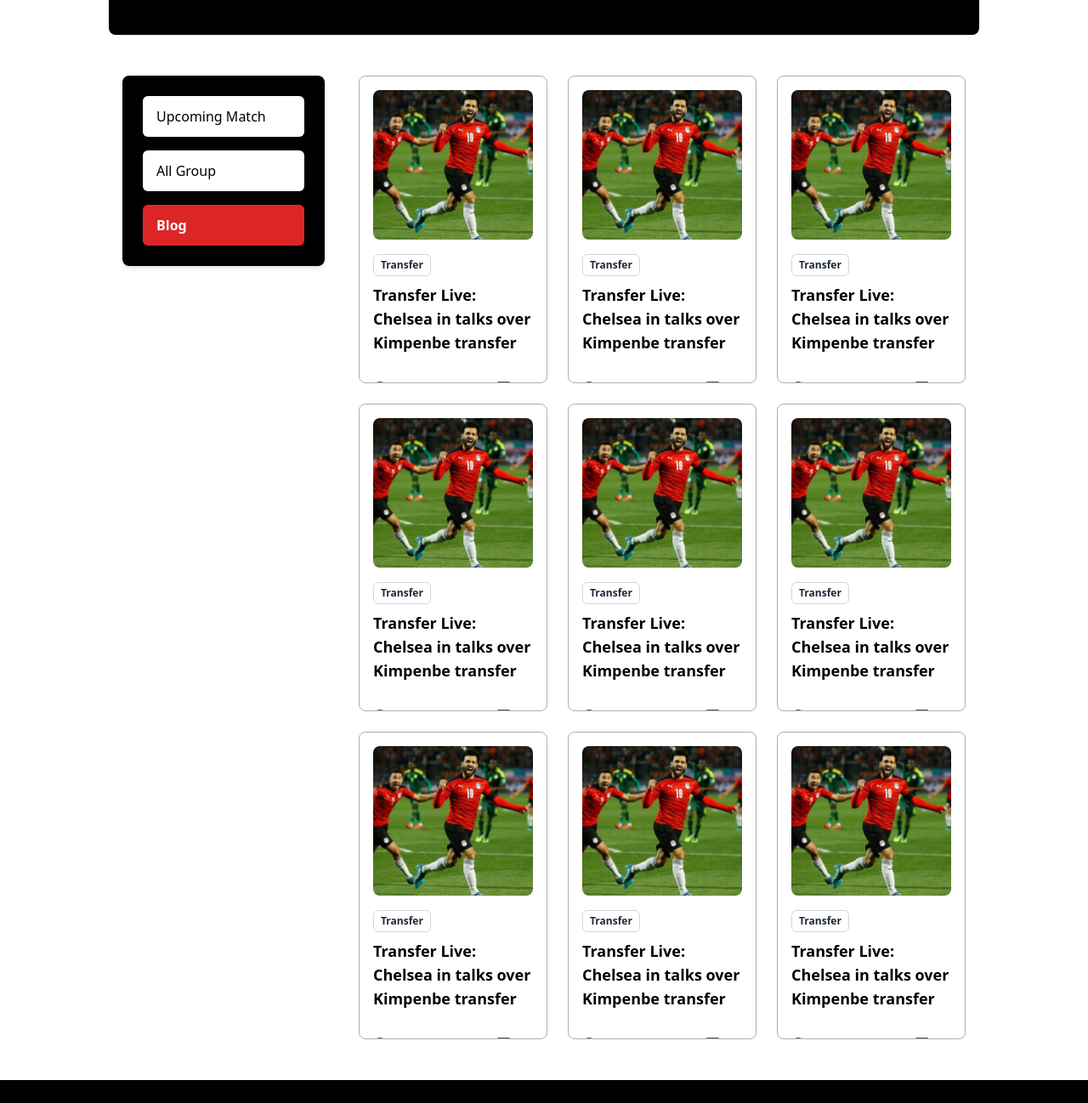
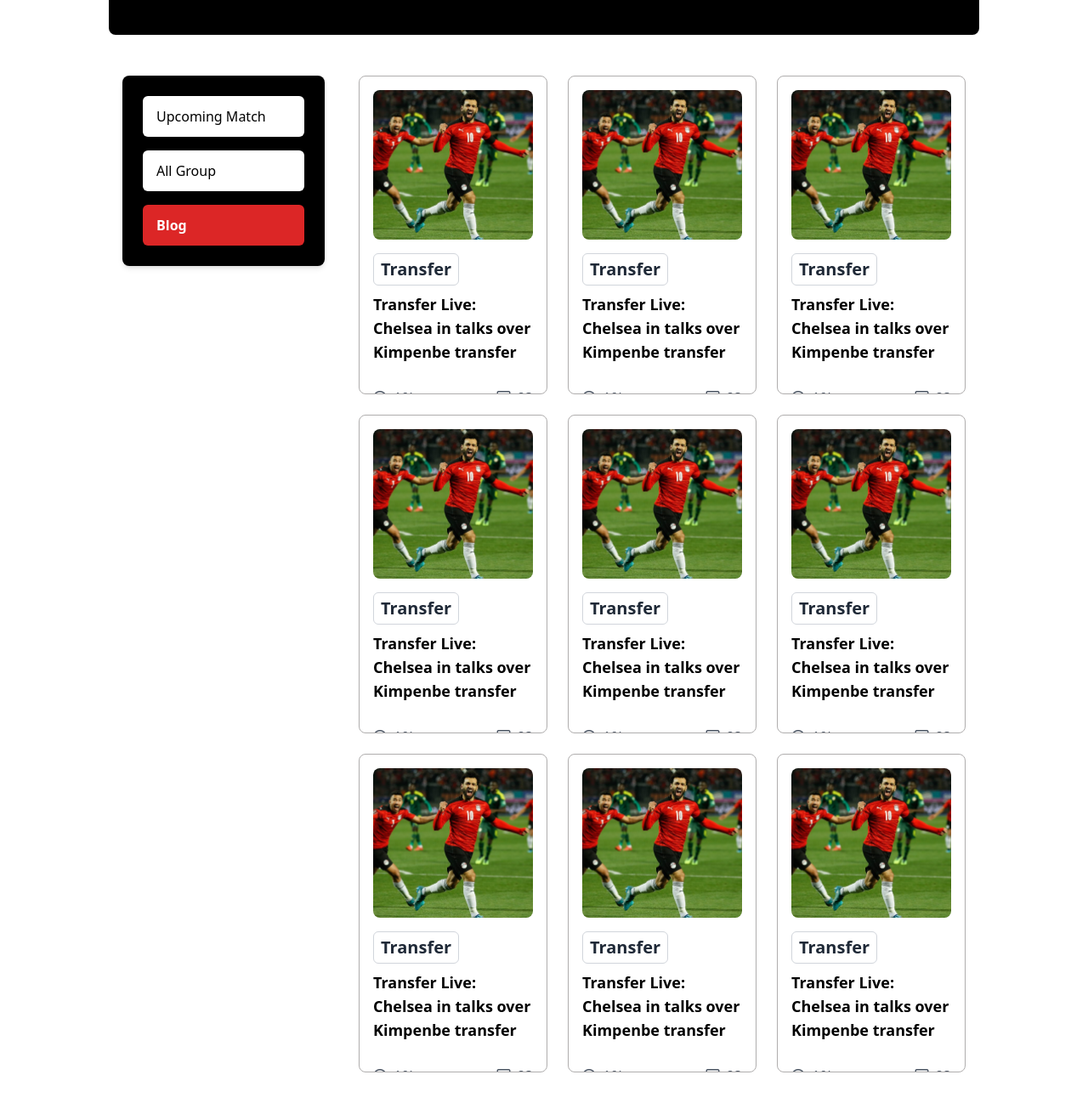
Before and after one commit to amdadislam01/world-cup, a plain HTML site: page index.html in a window 1280 px wide. Shown: the part 617-1915 px from the top of the page at 85% size. Drawn offline with nearby package versions, Linux system fonts and the light colour scheme.

Commit message:
world-cup Complate done

```diff
--- a/index.html
+++ b/index.html
@@ -79,12 +79,12 @@
                 <div class="lg:w-3/4">
                     <div class="grid grid-cols-1 md:grid-cols-2 lg:grid-cols-3 gap-6">
                         <!-- Card 1 -->
-                        <div class="bg-white rounded-lg border border-[#afadad] overflow-hidden w-full h-[362px]">
+                        <div class="bg-white rounded-lg border border-[#afadad] overflow-hidden w-full h-[375px]">
                             <div class="p-4">
                                 <img src="assets/Blog Image.png" alt="Blog image"
                                     class="w-full h-[176px] rounded-lg object-cover mb-4">
                                 <span
-                                    class="inline-block border border-gray-300 text-gray-800 font-bold text-xs px-2 py-1 rounded-md mb-2">Transfer</span>
+                                    class="inline-block border border-gray-300 text-gray-800 font-bold text-xl px-2 py-1 rounded-md mb-2">Transfer</span>
                                 <h3 class="font-bold text-lg mb-7">Transfer Live: Chelsea in talks over Kimpenbe transfer
                                 </h3>
                                 <div class="flex justify-between items-center text-gray-600">
@@ -95,12 +95,12 @@
                         </div>
 
                         <!-- Card 2 -->
-                        <div class="bg-white rounded-lg border border-[#afadad] overflow-hidden w-full h-[362px]">
+                        <div class="bg-white rounded-lg border border-[#afadad] overflow-hidden w-full h-[375px]">
                             <div class="p-4">
                                 <img src="assets/Blog Image.png" alt="Blog image"
                                     class="w-full h-[176px] rounded-lg object-cover mb-4">
                                 <span
-                                    class="inline-block border border-gray-300 text-gray-800 font-bold text-xs px-2 py-1 rounded-md mb-2">Transfer</span>
+                                    class="inline-block border border-gray-300 text-gray-800 font-bold text-xl px-2 py-1 rounded-md mb-2">Transfer</span>
                                 <h3 class="font-bold text-lg mb-7">Transfer Live: Chelsea in talks over Kimpenbe transfer
                                 </h3>
                                 <div class="flex justify-between items-center text-gray-600">
@@ -111,12 +111,12 @@
                         </div>
 
                         <!-- Card 3 -->
-                        <div class="bg-white rounded-lg border border-[#afadad] overflow-hidden w-full h-[362px]">
+                        <div class="bg-white rounded-lg border border-[#afadad] overflow-hidden w-full h-[375px]">
                             <div class="p-4">
                                 <img src="assets/Blog Image.png" alt="Blog image"
                                     class="w-full h-[176px] rounded-lg object-cover mb-4">
                                 <span
-                                    class="inline-block border border-gray-300 text-gray-800 font-bold text-xs px-2 py-1 rounded-md mb-2">Transfer</span>
+                                    class="inline-block border border-gray-300 text-gray-800 font-bold text-xl px-2 py-1 rounded-md mb-2">Transfer</span>
                                 <h3 class="font-bold text-lg mb-7">Transfer Live: Chelsea in talks over Kimpenbe transfer
                                 </h3>
                                 <div class="flex justify-between items-center text-gray-600">
@@ -127,12 +127,12 @@
                         </div>
 
                         <!-- Card 4 -->
-                        <div class="bg-white rounded-lg border border-[#afadad] overflow-hidden w-full h-[362px]">
+                        <div class="bg-white rounded-lg border border-[#afadad] overflow-hidden w-full h-[375px]">
                             <div class="p-4">
                                 <img src="assets/Blog Image.png" alt="Blog image"
                                     class="w-full h-[176px] rounded-lg object-cover mb-4">
                                 <span
-                                    class="inline-block border border-gray-300 text-gray-800 font-bold text-xs px-2 py-1 rounded-md mb-2">Transfer</span>
+                                    class="inline-block border border-gray-300 text-gray-800 font-bold text-xl px-2 py-1 rounded-md mb-2">Transfer</span>
                                 <h3 class="font-bold text-lg mb-7">Transfer Live: Chelsea in talks over Kimpenbe transfer
                                 </h3>
                                 <div class="flex justify-between items-center text-gray-600">
@@ -143,12 +143,12 @@
                         </div>
 
                         <!-- Card 5 -->
-                        <div class="bg-white rounded-lg border border-[#afadad] overflow-hidden w-full h-[362px]">
+                        <div class="bg-white rounded-lg border border-[#afadad] overflow-hidden w-full h-[375px]">
                             <div class="p-4">
                                 <img src="assets/Blog Image.png" alt="Blog image"
                                     class="w-full h-[176px] rounded-lg object-cover mb-4">
                                 <span
-                                    class="inline-block border border-gray-300 text-gray-800 font-bold text-xs px-2 py-1 rounded-md mb-2">Transfer</span>
+                                    class="inline-block border border-gray-300 text-gray-800 font-bold text-xl px-2 py-1 rounded-md mb-2">Transfer</span>
                                 <h3 class="font-bold text-lg mb-7">Transfer Live: Chelsea in talks over Kimpenbe transfer
                                 </h3>
                                 <div class="flex justify-between items-center text-gray-600">
@@ -159,12 +159,12 @@
                         </div>
 
                         <!-- Card 6 -->
-                        <div class="bg-white rounded-lg border border-[#afadad] overflow-hidden w-full h-[362px]">
+                        <div class="bg-white rounded-lg border border-[#afadad] overflow-hidden w-full h-[375px]">
                             <div class="p-4">
                                 <img src="assets/Blog Image.png" alt="Blog image"
                                     class="w-full h-[176px] rounded-lg object-cover mb-4">
                                 <span
-                                    class="inline-block border border-gray-300 text-gray-800 font-bold text-xs px-2 py-1 rounded-md mb-2">Transfer</span>
+                                    class="inline-block border border-gray-300 text-gray-800 font-bold text-xl px-2 py-1 rounded-md mb-2">Transfer</span>
                                 <h3 class="font-bold text-lg mb-7">Transfer Live: Chelsea in talks over Kimpenbe transfer
                                 </h3>
                                 <div class="flex justify-between items-center text-gray-600">
@@ -175,12 +175,12 @@
                         </div>
 
                         <!-- Card 7 -->
-                        <div class="bg-white rounded-lg border border-[#afadad] overflow-hidden w-full h-[362px]">
+                        <div class="bg-white rounded-lg border border-[#afadad] overflow-hidden w-full h-[375px]">
                             <div class="p-4">
                                 <img src="assets/Blog Image.png" alt="Blog image"
                                     class="w-full h-[176px] rounded-lg object-cover mb-4">
                                 <span
-                                    class="inline-block border border-gray-300 text-gray-800 font-bold text-xs px-2 py-1 rounded-md mb-2">Transfer</span>
+                                    class="inline-block border border-gray-300 text-gray-800 font-bold text-xl px-2 py-1 rounded-md mb-2">Transfer</span>
                                 <h3 class="font-bold text-lg mb-7">Transfer Live: Chelsea in talks over Kimpenbe transfer
                                 </h3>
                                 <div class="flex justify-between items-center text-gray-600">
@@ -191,12 +191,12 @@
                         </div>
 
                         <!-- Card 8 -->
-                        <div class="bg-white rounded-lg border border-[#afadad] overflow-hidden w-full h-[362px]">
+                        <div class="bg-white rounded-lg border border-[#afadad] overflow-hidden w-full h-[375px]">
                             <div class="p-4">
                                 <img src="assets/Blog Image.png" alt="Blog image"
                                     class="w-full h-[176px] rounded-lg object-cover mb-4">
                                 <span
-                                    class="inline-block border border-gray-300 text-gray-800 font-bold text-xs px-2 py-1 rounded-md mb-2">Transfer</span>
+                                    class="inline-block border border-gray-300 text-gray-800 font-bold text-xl px-2 py-1 rounded-md mb-2">Transfer</span>
                                 <h3 class="font-bold text-lg mb-7">Transfer Live: Chelsea in talks over Kimpenbe transfer
                                 </h3>
                                 <div class="flex justify-between items-center text-gray-600">
@@ -207,12 +207,12 @@
                         </div>
 
                         <!-- Card 9 -->
-                        <div class="bg-white rounded-lg border border-[#afadad] overflow-hidden w-full h-[362px]">
+                        <div class="bg-white rounded-lg border border-[#afadad] overflow-hidden w-full h-[375px]">
                             <div class="p-4">
                                 <img src="assets/Blog Image.png" alt="Blog image"
                                     class="w-full h-[176px] rounded-lg object-cover mb-4">
                                 <span
-                                    class="inline-block border border-gray-300 text-gray-800 font-bold text-xs px-2 py-1 rounded-md mb-2">Transfer</span>
+                                    class="inline-block border border-gray-300 text-gray-800 font-bold text-xl px-2 py-1 rounded-md mb-2">Transfer</span>
                                 <h3 class="font-bold text-lg mb-7">Transfer Live: Chelsea in talks over Kimpenbe transfer
                                 </h3>
                                 <div class="flex justify-between items-center text-gray-600">
```
